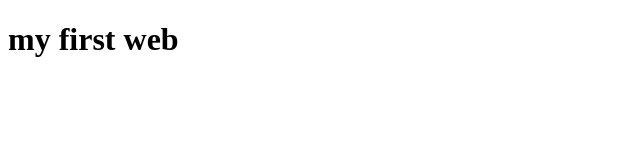
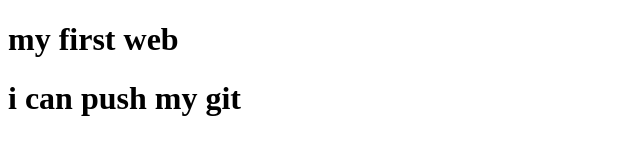
Before and after one commit to Suvanabiya/my-first-web, a plain HTML site: page index.html in a window 1280 px wide. Shown: the whole page, without its empty margins (0-640 px from the left). Drawn offline with Linux system fonts and the light colour scheme.

Commit message:
learn web

```diff
--- a/index.html
+++ b/index.html
@@ -7,5 +7,6 @@
 </head>
 <body>
     <h1>my first web</h1>
+    <h1>i can push my git</h1>
 </body>
 </html>
```
